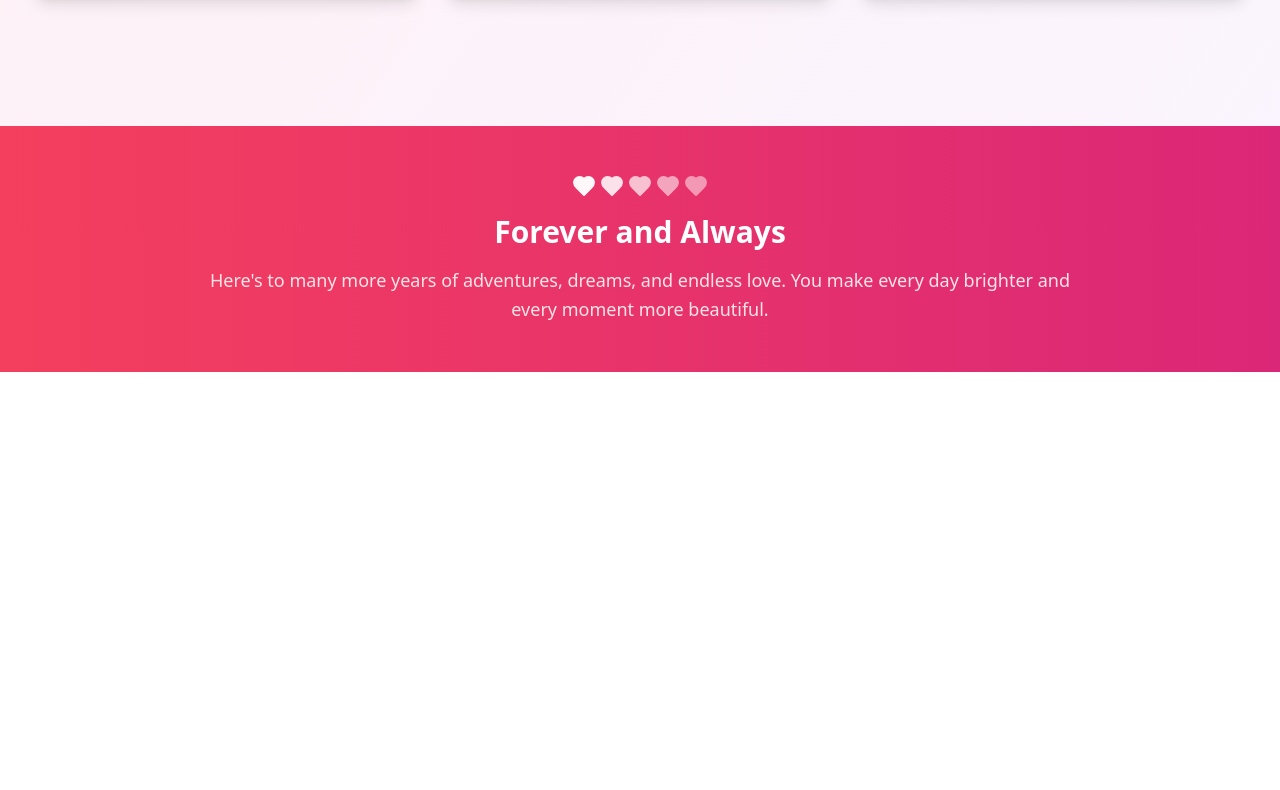
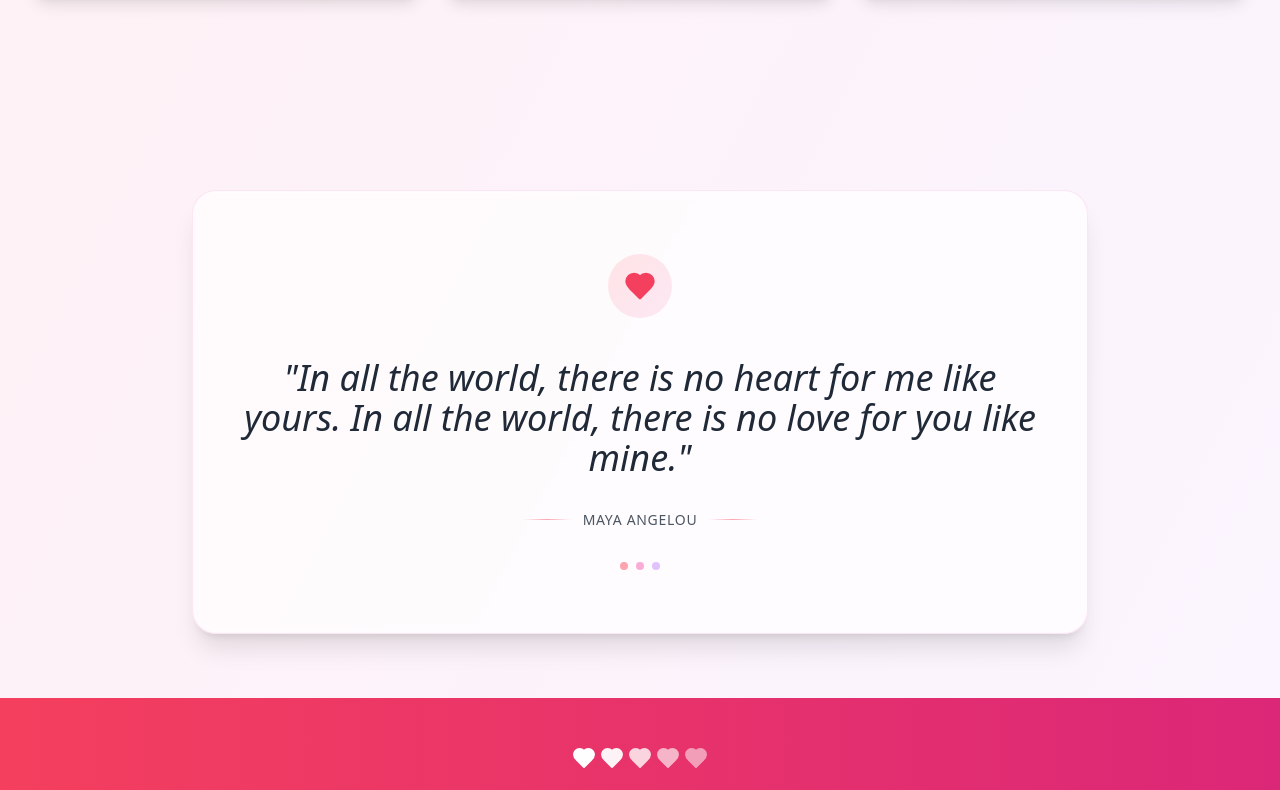
Before and after one commit to Yashkatiyar24/anniversary, a React (Vite) app: page / in a window 1280 px wide. Shown: the part 1549-2339 px from the top of the page. Before the commit the page ends 1921 px from the top, so only its background shows below. Built offline with nearby package versions, Linux system fonts and the light colour scheme.

Commit message:
Add beautiful quote section

```diff
--- a/src/App.tsx
+++ b/src/App.tsx
@@ -82,6 +82,41 @@ function App() {
 
       </div>
 
+      {/* Beautiful Quote Section */}
+      <div className="px-4 py-16 sm:px-6 lg:px-8">
+        <div className="max-w-4xl mx-auto">
+          <div className="relative">
+            <div className="absolute inset-0 bg-white/70 backdrop-blur-sm rounded-3xl shadow-xl border border-pink-200/50"></div>
+            <div className="relative px-8 py-12 sm:px-12 sm:py-16 text-center">
+              <div className="mb-6">
+                <div className="inline-flex items-center justify-center w-16 h-16 bg-gradient-to-br from-rose-100 to-pink-100 rounded-full mb-4">
+                  <Heart className="w-8 h-8 text-rose-500 fill-current" />
+                </div>
+              </div>
+
+              <blockquote className="text-2xl sm:text-3xl lg:text-4xl font-light text-gray-800 leading-relaxed mb-8 italic">
+                "In all the world, there is no heart for me like yours.
+                In all the world, there is no love for you like mine."
+              </blockquote>
+
+              <div className="flex items-center justify-center gap-3 text-gray-600">
+                <div className="w-12 h-px bg-gradient-to-r from-transparent via-rose-300 to-transparent"></div>
+                <span className="text-sm font-medium tracking-wider uppercase">Maya Angelou</span>
+                <div className="w-12 h-px bg-gradient-to-r from-transparent via-rose-300 to-transparent"></div>
+              </div>
+
+              <div className="mt-8 flex justify-center">
+                <div className="flex gap-2">
+                  <div className="w-2 h-2 bg-rose-300 rounded-full animate-pulse"></div>
+                  <div className="w-2 h-2 bg-pink-300 rounded-full animate-pulse" style={{animationDelay: '0.2s'}}></div>
+                  <div className="w-2 h-2 bg-purple-300 rounded-full animate-pulse" style={{animationDelay: '0.4s'}}></div>
+                </div>
+              </div>
+            </div>
+          </div>
+        </div>
+      </div>
+
       {/* Footer Message */}
       <div className="bg-gradient-to-r from-rose-500 to-pink-600 px-4 py-12">
         <div className="max-w-4xl mx-auto text-center">
```
